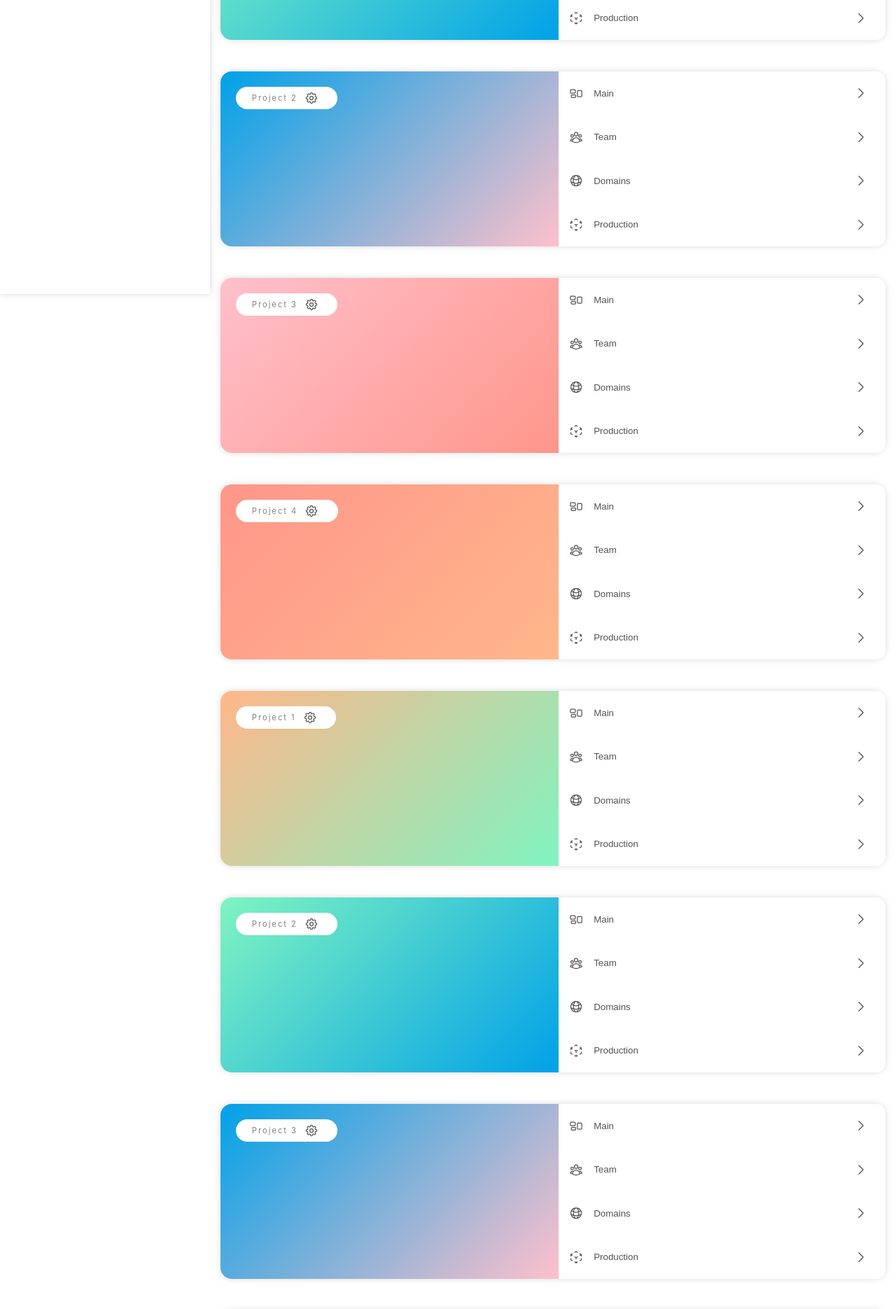
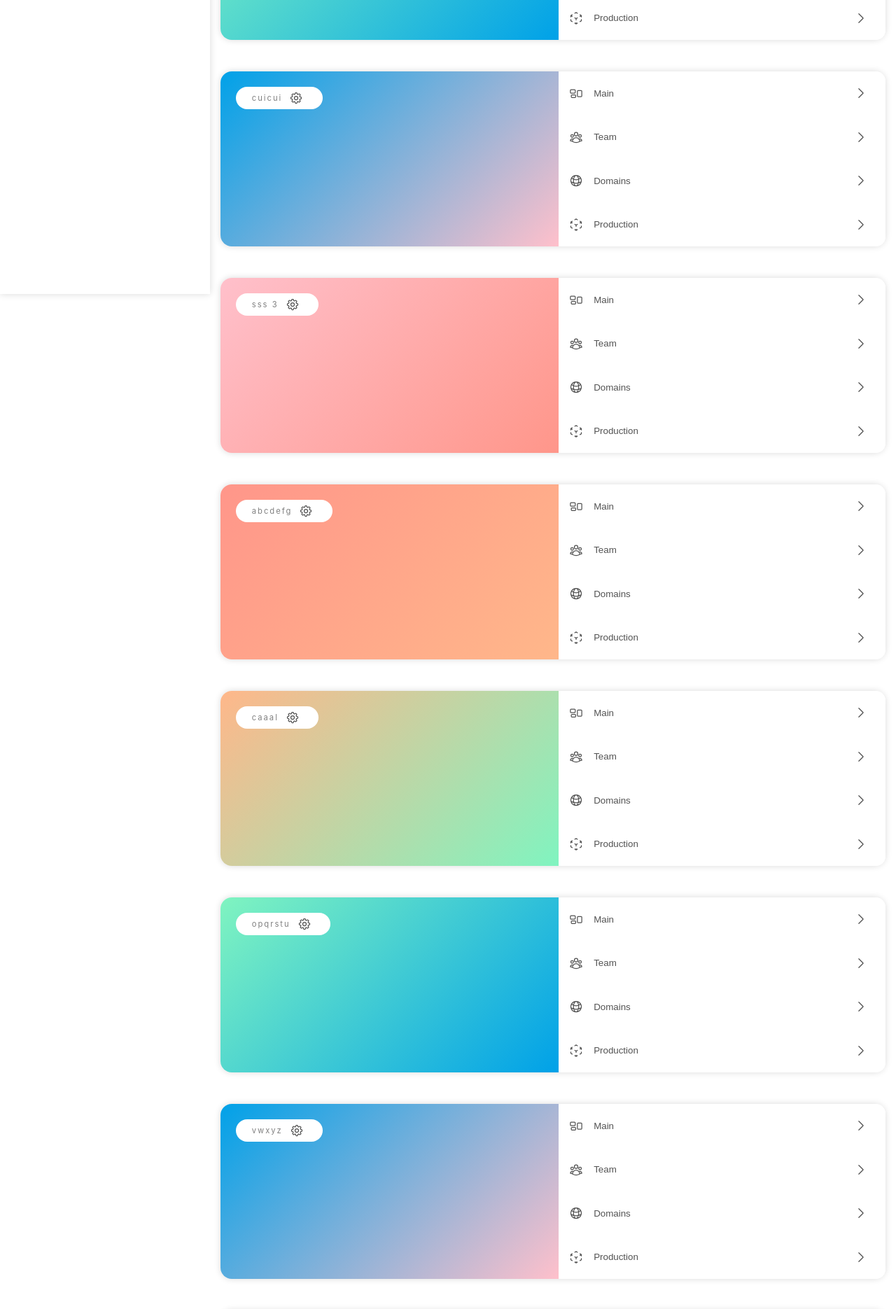
Before and after one commit to Marchand-Nicolas/starknet-quest-front, a Next.js app: page /dashboard in a window 1280 px wide. Shown: the part 380-2250 px from the top of the page at 70% size. Built offline with nearby package versions, Linux system fonts and the light colour scheme.

Commit message:
Improving search bar

```diff
--- a/pages/dashboard/index.js
+++ b/pages/dashboard/index.js
@@ -7,28 +7,28 @@ import stringSimilarity from 'string-similarity'
 export default function Dashboard() {
     const [projects, setProjects] = useState([
         {
-            name: 'Project 1',
+            name: 'aaayééuu',
         },
         {
-            name: 'Project 2',
+            name: 'cuicui',
         },
         {
-            name: 'Project 3',
+            name: 'sss 3',
         },
         {
-            name: 'Project 4',
+            name: 'abcdefg',
         },
         {
-            name: 'Project 1',
+            name: 'caaal',
         },
         {
-            name: 'Project 2',
+            name: 'opqrstu',
         },
         {
-            name: 'Project 3',
+            name: 'vwxyz',
         },
         {
-            name: 'Project 4',
+            name: 'aaapple',
         },
     ])
     const [filter, setFilter] = useState('')
@@ -36,26 +36,24 @@ export default function Dashboard() {
     const [searchResult, setSearchResult] = useState([])
     useEffect(() => {
         if (filter) {
-            const ratings = stringSimilarity.findBestMatch(filter, projects.map(project => project.name)).ratings
+            const ratings = stringSimilarity.findBestMatch(filter.toLowerCase(), projects.map(project => project.name.toLowerCase())).ratings
             const res = []
             for (let index = 0; index < ratings.length; index++) {
                 const rating = ratings[index];
-                if (rating.rating) {
                 let found = false
                 for (let index2 = 0; index2 < res.length; index2++) {
                     const element = res[index2];
                     if (element.rating < rating.rating) {
-                            res.splice(index2, 0, projects[index])
+                        res.splice(index2, 0, {name: projects[index], rating: rating.rating})
                         found = true
                         break;
                     }
                 }
                 if (!found) {
-                        res.push(projects[index])
+                    res.push({name: projects[index], rating: rating.rating})
                 }
             }
-            }
-            setSearchResult(res)
+            setSearchResult(res.map(project => project.name))
         }
     }, [filter, projects])
 
```
Lines whose indentation alone changed are shown as unchanged.
